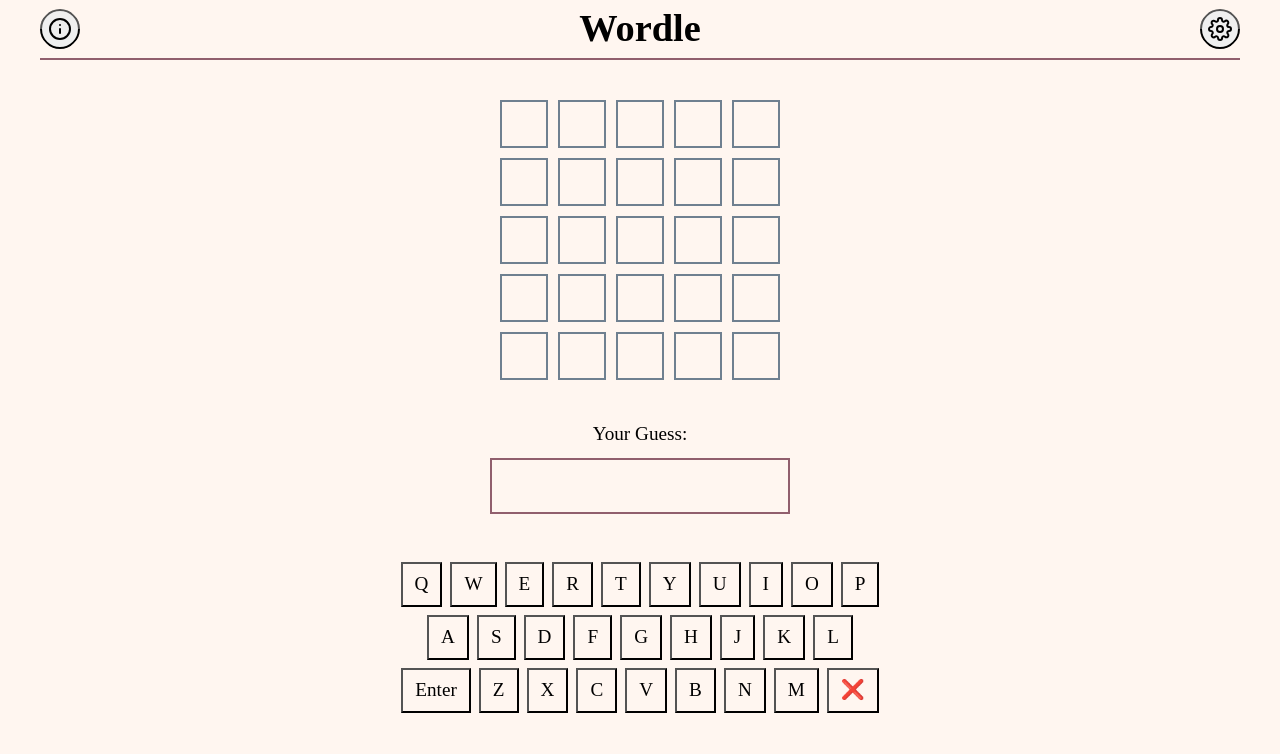
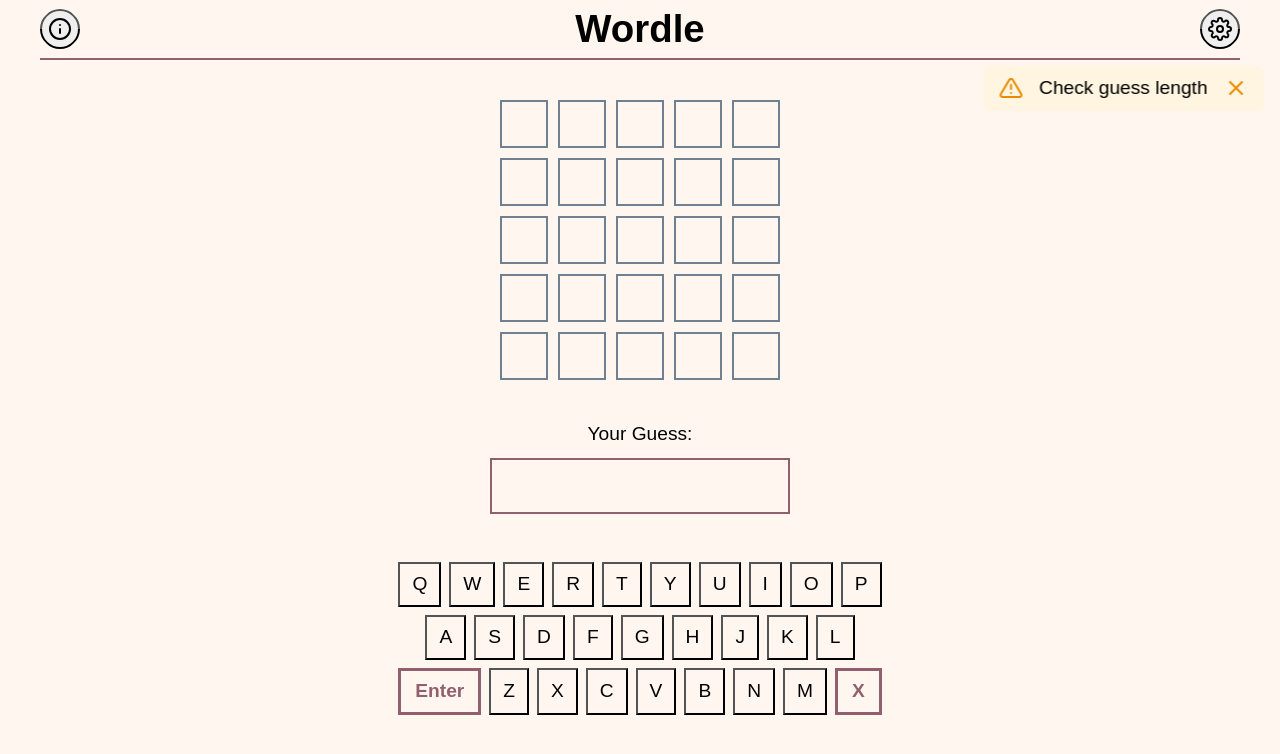
Before and after one commit to ayechico21/epWordle, a React (Vite) app: page / in a window 1280 px wide. Both pictures are taken after a click on the button "Enter". Shown: the top 754 px of the page. Built offline with nearby package versions, Linux system fonts and the light colour scheme.

Commit message:
code refactor

```diff
--- a/src/components/Guess/Guess.jsx
+++ b/src/components/Guess/Guess.jsx
@@ -33,6 +33,7 @@
 `;
 const Cell = styled.span`
   --cell-size: 3rem;
+  --font-color: hsl(0, 0%, 100%);
   --border-color: ${COLORS.secondaryTheme}; /**default border color */
   display: inline-flex;
   height: var(--cell-size);
@@ -41,6 +42,8 @@
   justify-content: center;
   align-items: center;
   background-color: var(--cell-color);
+  color: var(--font-color);
+  font-size: 1.5rem;
   font-weight: 600;
 `;
 
--- a/src/components/Keyboard/Keyboard.jsx
+++ b/src/components/Keyboard/Keyboard.jsx
@@ -8,6 +8,7 @@
   const { keyboardStatus, handleSubmit, setGuess } =
     React.useContext(GameContext);
   const { wordLength } = React.useContext(AppContext);
+
   const handleKeyPress = React.useCallback(
     (e) => {
       if (e.keyCode >= 65 && e.keyCode <= 90) {
@@ -18,7 +19,7 @@
         });
       }
       if (e.key === "Enter") {
-        handleSubmit(e);
+        handleSubmit();
       }
       if (e.key === "Backspace") {
         setGuess((cur) => {
@@ -29,6 +30,14 @@
     },
     [handleSubmit, setGuess, wordLength]
   );
+
+  const handleBackspace = () => {
+    setGuess((cur) => {
+      const nextGuess = cur.slice(0, -1);
+      return nextGuess;
+    });
+  };
+
   React.useEffect(() => {
     window.addEventListener("keydown", handleKeyPress);
 
@@ -39,7 +48,14 @@
     <Wrapper>
       {keys.map((row, rowIndex) => (
         <KeyRow key={rowIndex}>
-          {rowIndex === 2 && <XLButton>Enter</XLButton>}
+          {rowIndex === 2 && (
+            <XLButton
+              style={{ "--color": COLORS.primaryTheme }}
+              onClick={handleSubmit}
+            >
+              Enter
+            </XLButton>
+          )}
           {row.map((key) => {
             const bgColor = keyboardStatus[key]
               ? COLORS[keyboardStatus[key]]
@@ -50,7 +66,14 @@
               </Button>
             );
           })}
-          {rowIndex === 2 && <XLButton>❌</XLButton>}
+          {rowIndex === 2 && (
+            <XLButton
+              style={{ "--color": COLORS.primaryTheme }}
+              onClick={handleBackspace}
+            >
+              X
+            </XLButton>
+          )}
         </KeyRow>
       ))}
     </Wrapper>
@@ -73,7 +96,12 @@
     transform: scale(1.1);
   }
 `;
-const XLButton = styled(Button)``;
+const XLButton = styled(Button)`
+  flex-grow: 1;
+  color: var(--color);
+  border: 3px solid var(--color);
+  font-weight: 600;
+`;
 
 const keys = [
   ["Q", "W", "E", "R", "T", "Y", "U", "I", "O", "P"],
--- a/src/components/Providers/GameProvider.jsx
+++ b/src/components/Providers/GameProvider.jsx
@@ -56,8 +56,7 @@
   const handleGuessInput = (event) => {
     setGuess(event.target.value.toUpperCase());
   };
-  const handleSubmit = (event) => {
-    event.preventDefault();
+  const handleSubmit = () => {
     if (guess.length < wordLength) {
       addToast("Check guess length", "warning");
       return; /**Word limit not yet met */
--- a/src/components/Toaster/Toast.jsx
+++ b/src/components/Toaster/Toast.jsx
@@ -43,7 +43,9 @@
   color: var(--color);
 `;
 const Message = styled.p`
+  text-align: center;
   flex: 1;
+  color: black;
 `;
 const CloseButton = styled.button`
   border: none;
--- a/src/components/Toaster/ToastShelf.jsx
+++ b/src/components/Toaster/ToastShelf.jsx
@@ -1,10 +1,11 @@
 import React from "react";
 import { ToastContext } from "../Providers/ToastProvider";
-import styled from "styled-components";
+import { styled, keyframes } from "styled-components";
 import Toast from "./Toast";
 
 function ToastShelf() {
   const { toasts } = React.useContext(ToastContext);
+
   return (
     <Wrapper>
       {toasts.map(({ id, message, variant }) => {
@@ -27,13 +28,17 @@
   padding: 16px;
   list-style-type: none;
 `;
+
+const slideIn = keyframes`
+from {
+      transform: translateX(calc(100% + 64px));
+    }`;
+const slideOut = keyframes`from {
+  transform: translateX(-(calc(100% + 64px)));
+}`;
+
 const ToastWrapper = styled.li`
-  @keyframes slideIn {
-    from {
-      transform: translateX(calc(100% + 64px));
-    }
-  }
-  animation: slideIn 800ms cubic-bezier(0, 0.46, 0, 1.04) both;
+  animation: ${slideIn} 1s cubic-bezier(0, 0.46, 0, 1.04) both;
   will-change: transform;
 `;
 export default ToastShelf;
--- a/src/index.css
+++ b/src/index.css
@@ -1,4 +1,5 @@
 body {
   background-color: hsl(25, 100%, 97%);
   font-size: 1.2rem;
+  font-family: sans-serif;
 }
```
